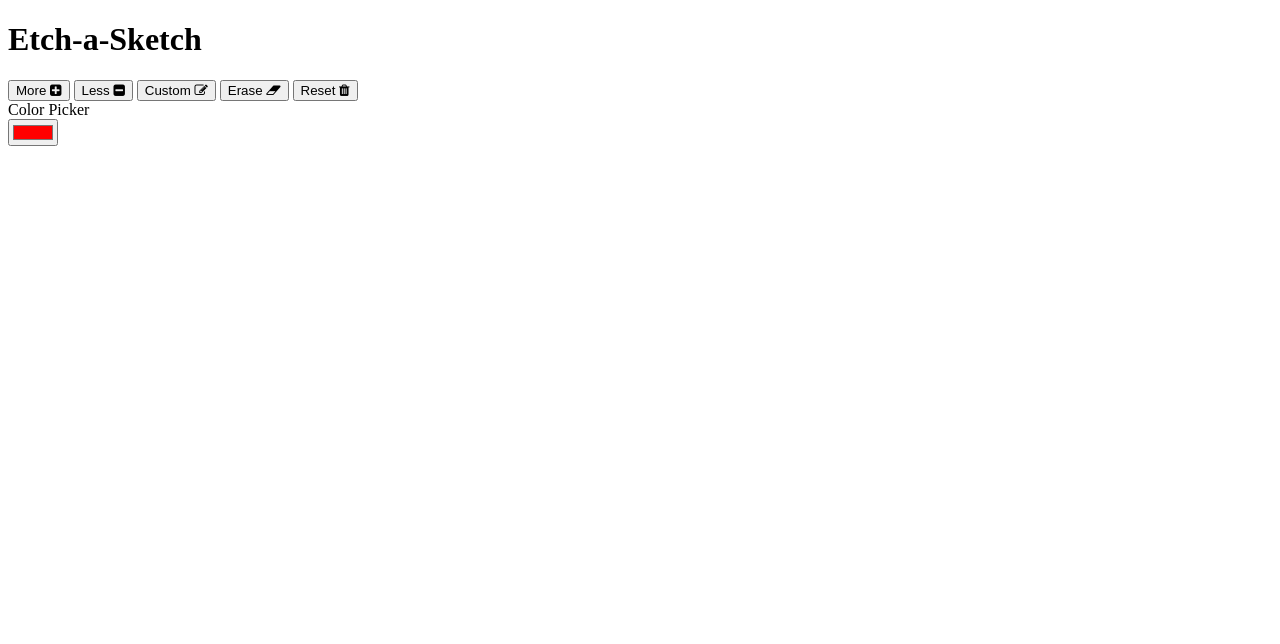
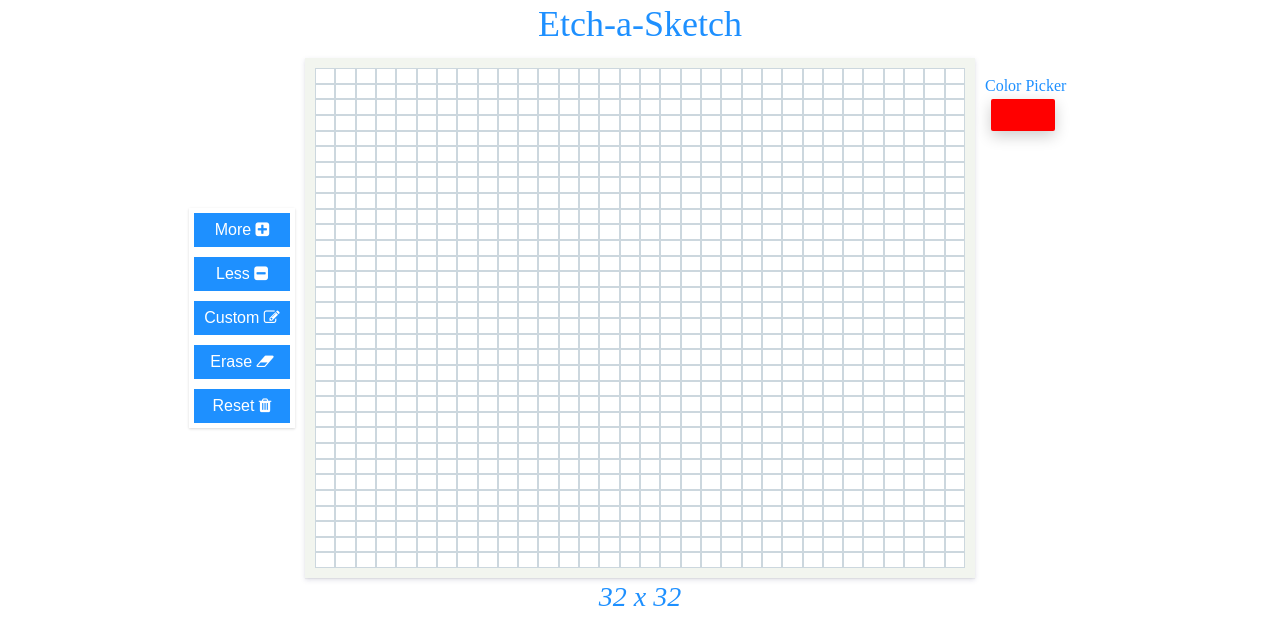
Before and after one commit to brsyvz/etch-a-sketch, a plain HTML site: page index.html in a window 1280 px wide. Drawn offline with Linux system fonts and the light colour scheme; the site is published under a folder, as on GitHub Pages, so addresses that start at the root find nothing.

Commit message:
folder arrengements

```diff
--- a/index.html
+++ b/index.html
@@ -4,8 +4,8 @@
     <meta charset="UTF-8" />
     <meta name="viewport" content="width=device-width, initial-scale=1.0" />
     <title>Etch-a-Sketch</title>
-    <link rel="stylesheet" href="/style/style.css" />
-    <link rel="stylesheet" href="/style/reset.css" />
+    <link rel="stylesheet" href="style/style.css" />
+    <link rel="stylesheet" href="style/reset.css" />
     <link
       rel="stylesheet"
       href="https://cdnjs.cloudflare.com/ajax/libs/font-awesome/4.7.0/css/font-awesome.min.css"
@@ -51,6 +51,6 @@
       </div>
     </div>
 
-    <script src="/script/script.js"></script>
+    <script src="script/script.js"></script>
   </body>
 </html>
```
